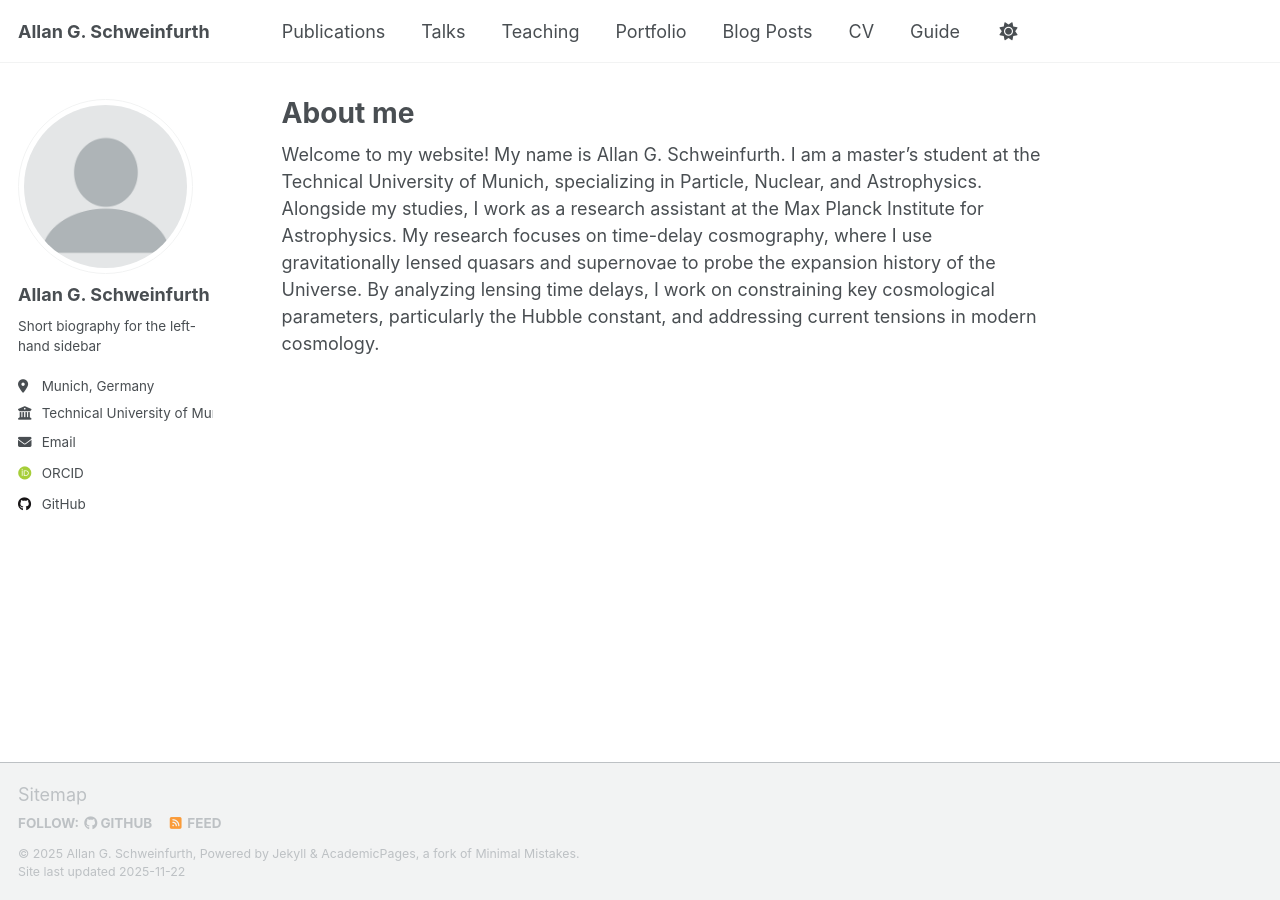
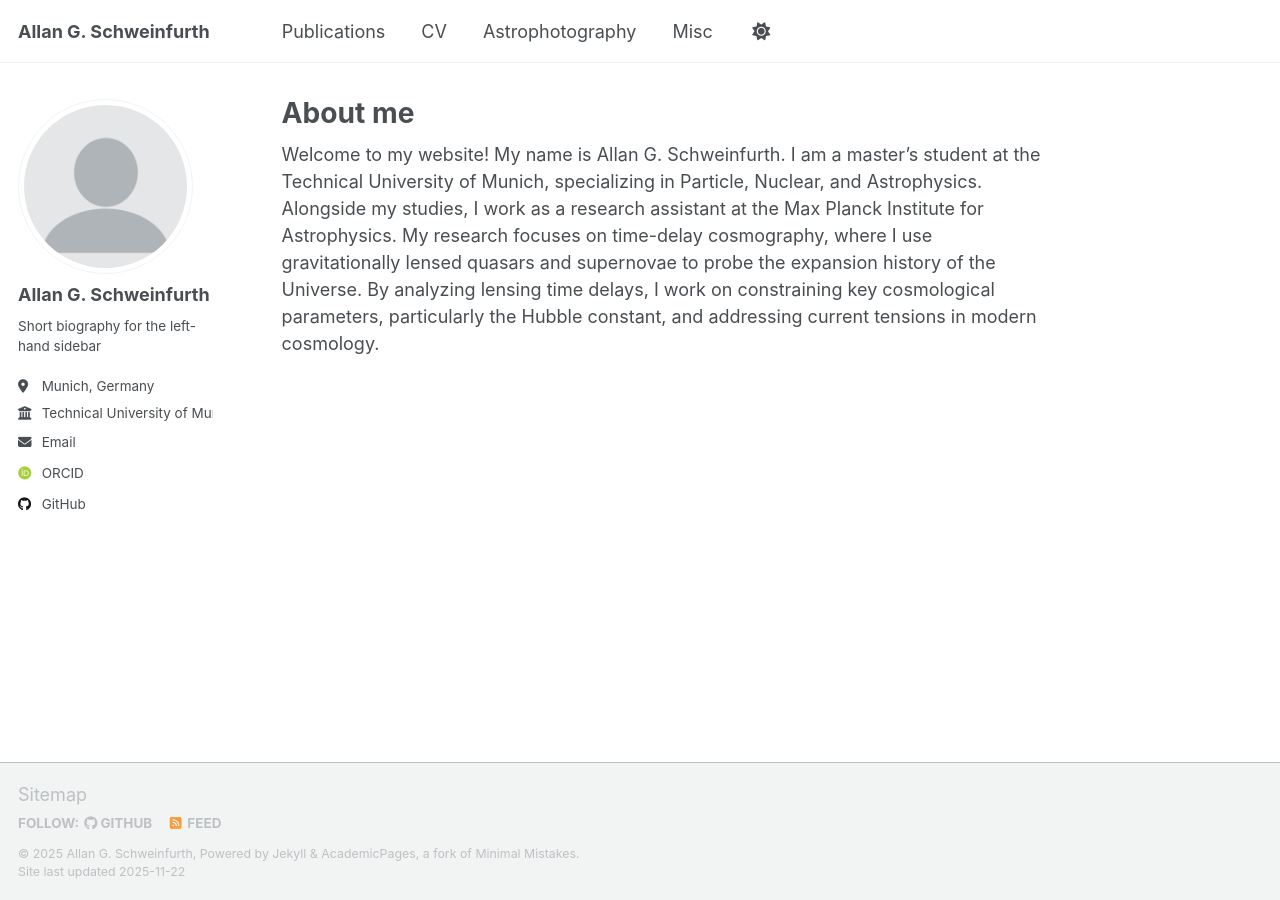
Before and after one commit to allangabrielsch/allangabrielsch.github.io, a Jekyll site: the page built from _pages/about.md, in a window 1280 px wide. Built offline with Jekyll 4.4.1, drawn with Linux system fonts in a browser that asks for light colours; some web fonts are replaced; a script that is not in the unit is left out.

Commit message:
Update navigation.yml to modify main menu items
Comment out several navigation items and add 'Astrophotography' entry.

```diff
--- a/_data/navigation.yml
+++ b/_data/navigation.yml
@@ -11,23 +11,23 @@ main:
   - title: "Publications"
     url: /publications/
 
-  - title: "Talks"
-    url: /talks/
+  # - title: "Talks"
+  #   url: /talks/
 
-  - title: "Teaching"
-    url: /teaching/
+  # - title: "Teaching"
+  #   url: /teaching/
 
-  - title: "Portfolio"
-    url: /portfolio/
-
-  - title: "Blog Posts"
-    url: /year-archive/
+  # - title: "Portfolio"
+  #   url: /portfolio/
 
   - title: "CV"
     url: /cv/
 
+  - title: "Astrophotography"
+    url: /year-archive/
+
   # - title: "CV"
   #   url: /cv-json/
 
-  - title: "Guide"
+  - title: "Misc"
     url: /markdown/
```
